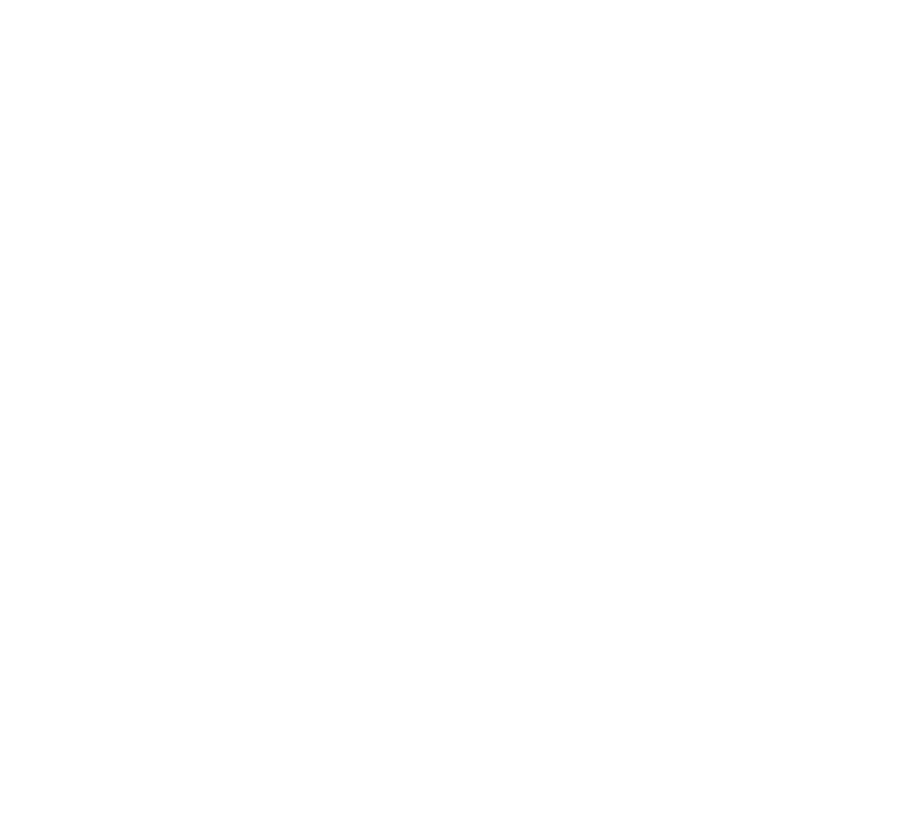
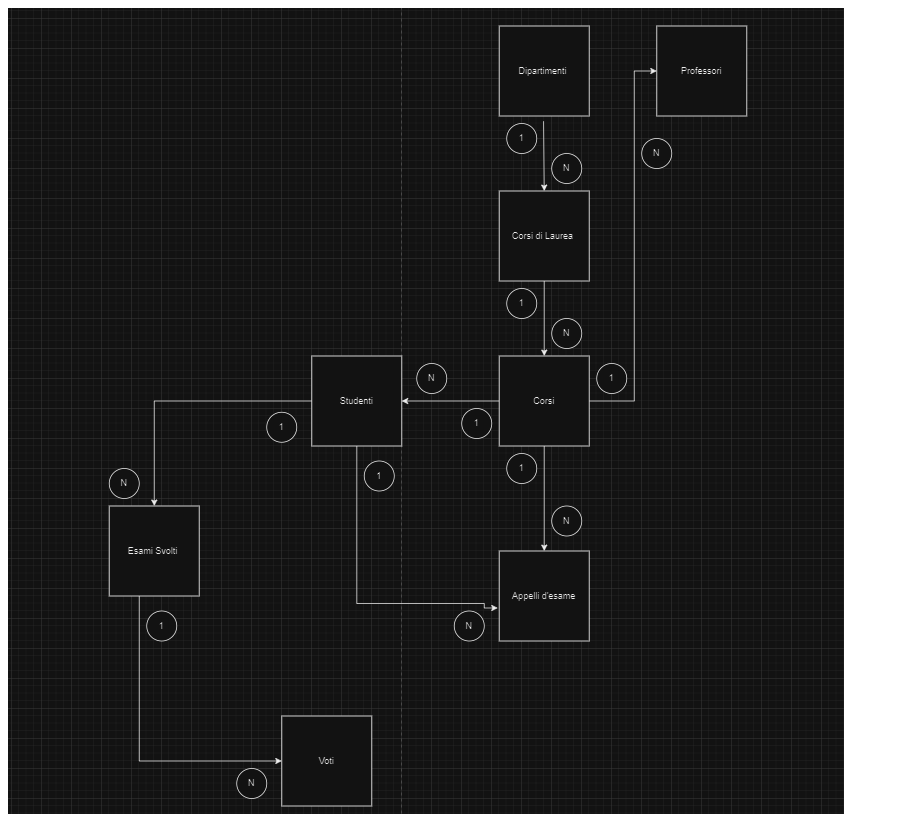
Before and after one commit to DarioOliviero24/db-university, a plain HTML site: page index.html in a window 1280 px wide. Shown: the whole page, without its empty margins (0-899 px from the left). Before the commit the page ends 800 px from the top, so only its background shows below. Drawn offline with Linux system fonts and the light colour scheme.

Commit message:
inserita img

```diff
--- a/index.html
+++ b/index.html
@@ -6,6 +6,6 @@
     <title>DB-UNIVERITY</title>
 </head>
 <body>
-    <img src="" alt="">
+    <img src="/img/img.png" alt="img">
 </body>
 </html>
```
Also changed, not shown: img/img.png (added).
